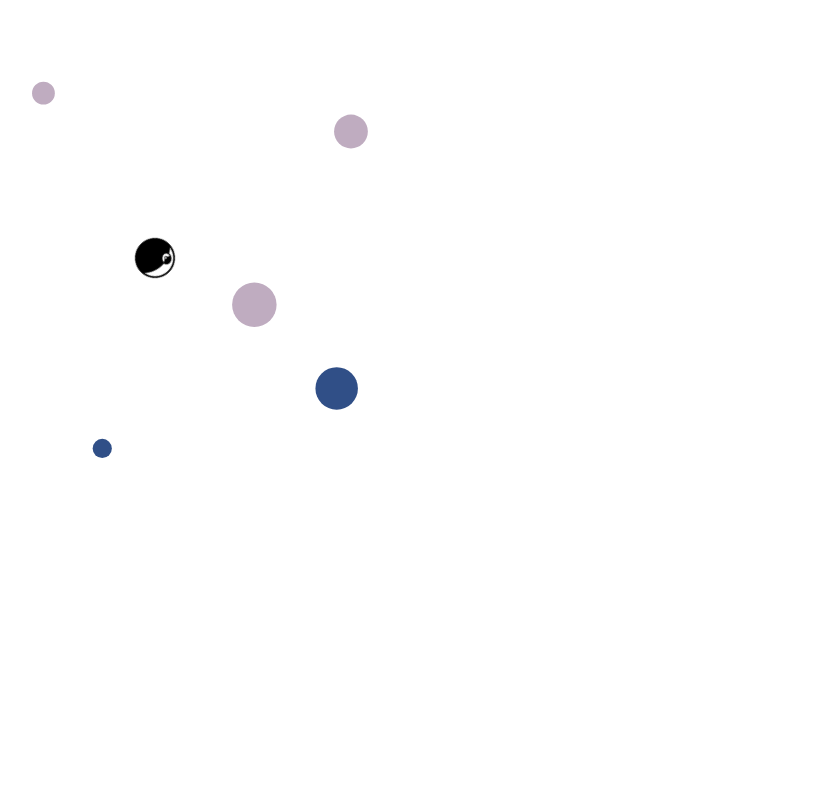
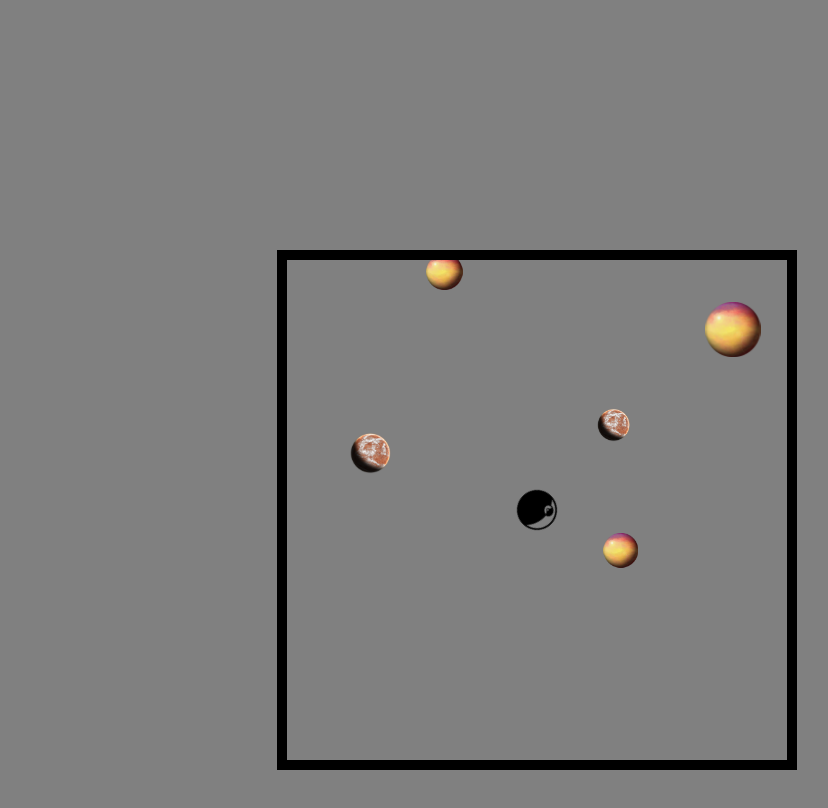
Before and after one commit to davidred/Asteroids, a plain HTML site: page index.html in a window 1280 px wide. Shown: the whole page, without its empty margins (103-931 px from the left). Drawn offline with Linux system fonts and the light colour scheme.

Commit message:
prevent browser defaults, basic styling

```diff
--- a/index.html
+++ b/index.html
@@ -11,14 +11,36 @@
   <script src="lib/explosionShard.js"></script>
   <script src="lib/game.js"></script>
   <script src="lib/gameView.js"></script>
+  <link href="stylesheets/stylesheet.css" rel="stylesheet" type="text/css">
 </head>
 
 <body>
-<canvas id="game-canvas" width="500" height="500"></canvas>
+  <div class="container">
+    <canvas id="game-canvas" width="500" height="500"></canvas>
+  </div>
+
 
 <script>
   imgObj = new Image();
   imgObj.src = "lib/death_star.png";
+
+  images = [];
+  var image0 = new Image(), image1 = new Image(), image2 = new Image(), image3 = new Image(), image4 = new Image(), image5 = new Image(), image6 = new Image();
+  image0.src = 'lib/images/planet0.png';
+  image1.src = 'lib/images/planet1.png';
+  image2.src = 'lib/images/planet2.png';
+  image3.src = 'lib/images/planet3.png';
+  image4.src = 'lib/images/planet4.png';
+  image5.src = 'lib/images/planet5.png';
+  image6.src = 'lib/images/planet6.png';
+
+  images.push(image0);
+  images.push(image1);
+  images.push(image2);
+  images.push(image3);
+  images.push(image4);
+  images.push(image5);
+  images.push(image6);
 
   var canvas = document.getElementById("game-canvas");
   var ctx = canvas.getContext('2d');
--- a/lib/asteroid.js
+++ b/lib/asteroid.js
@@ -5,9 +5,9 @@
   }
 
   var Asteroid = Asteroids.Asteroid = function(options) {
-
+    this.image =  Math.floor(Math.random() * 6)
     options.color = this.COLOR[Math.floor(Math.random() * 5)];
-    options.radius = this.RADIUS * Math.random() + 8;
+    options.radius = this.RADIUS * Math.random() + 15;
     options.vel = Asteroids.Util.randomVec(Math.random() * 5);
     Asteroids.MovingObject.call(this, options);
   };
--- a/lib/bullet.js
+++ b/lib/bullet.js
@@ -7,7 +7,7 @@
     this.trailLength = 50;
     this.direction = game.ship.direction;
     this.startLocation = game.ship.pos;
-    options.color = "#6eff61";
+    options.color = "#11f7fd";
     options.radius = 3;
 
     Asteroids.MovingObject.call(this, options);
--- a/lib/explodingAsteroid.js
+++ b/lib/explodingAsteroid.js
@@ -8,7 +8,7 @@
     this.pos = options.pos;
     this.radius = options.radius;
     options.vel = [0,0];
-    options.color = "#C9002C";
+    options.color = "#11f7fd";
 
     Asteroids.MovingObject.call(this, options);
 
--- a/lib/gameView.js
+++ b/lib/gameView.js
@@ -24,7 +24,7 @@
     // key('s, down', function() { ship.power(-1); });
     // key('a, left', function() { ship.rotate(-.1); });
     // key('d, right', function() { ship.rotate(.1); });
-    key('space', function() { ship.fireBullet(); });
+    key('space', function() { ship.fireBullet(); return false});
   };
 
 })();
--- /dev/null
+++ b/stylesheets/stylesheet.css
@@ -0,0 +1,26 @@
+html, body, canvas, h1, div {
+  padding: 0;
+  margin: 0;
+  border: 0;
+  font: inherit;
+}
+
+html, body {
+  height: 100%;
+  width: 100%;
+  background: grey;
+}
+
+body {
+  font-family: sans-serif;
+}
+
+.container {
+  height: 100%;
+}
+
+#game-canvas {
+  border: 10px solid black;
+  display: block;
+  margin: 250px auto;
+}
```
Also changed, not shown: lib/game.js, lib/images/planet0.png (added), lib/images/planet1.png (added), lib/images/planet2.png (added), lib/images/planet3.png (added), lib/images/planet4.png (added), lib/images/planet5.png (added), lib/images/planet6.png (added), lib/movingObject.js, lib/ship.png (deleted), 3 other files.
